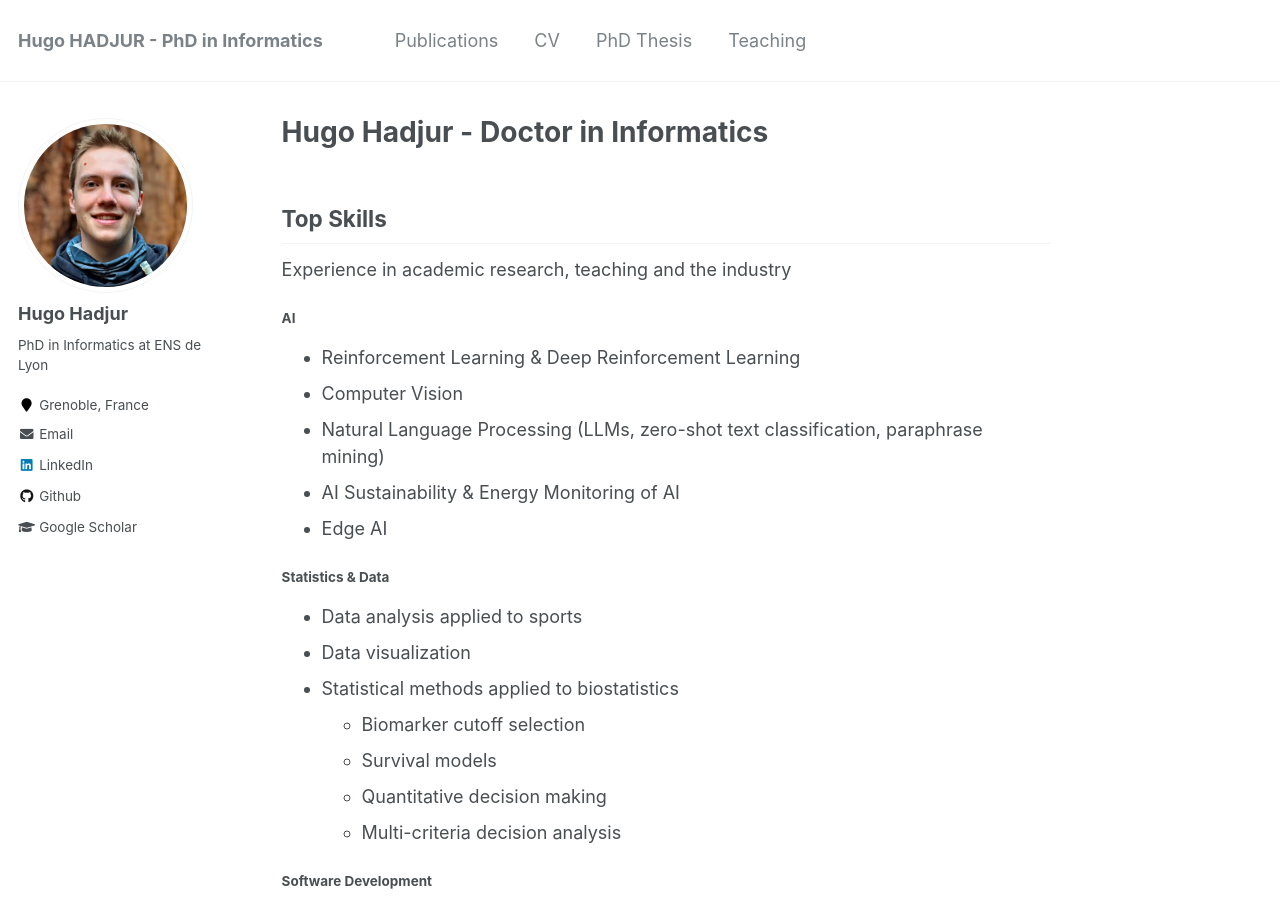
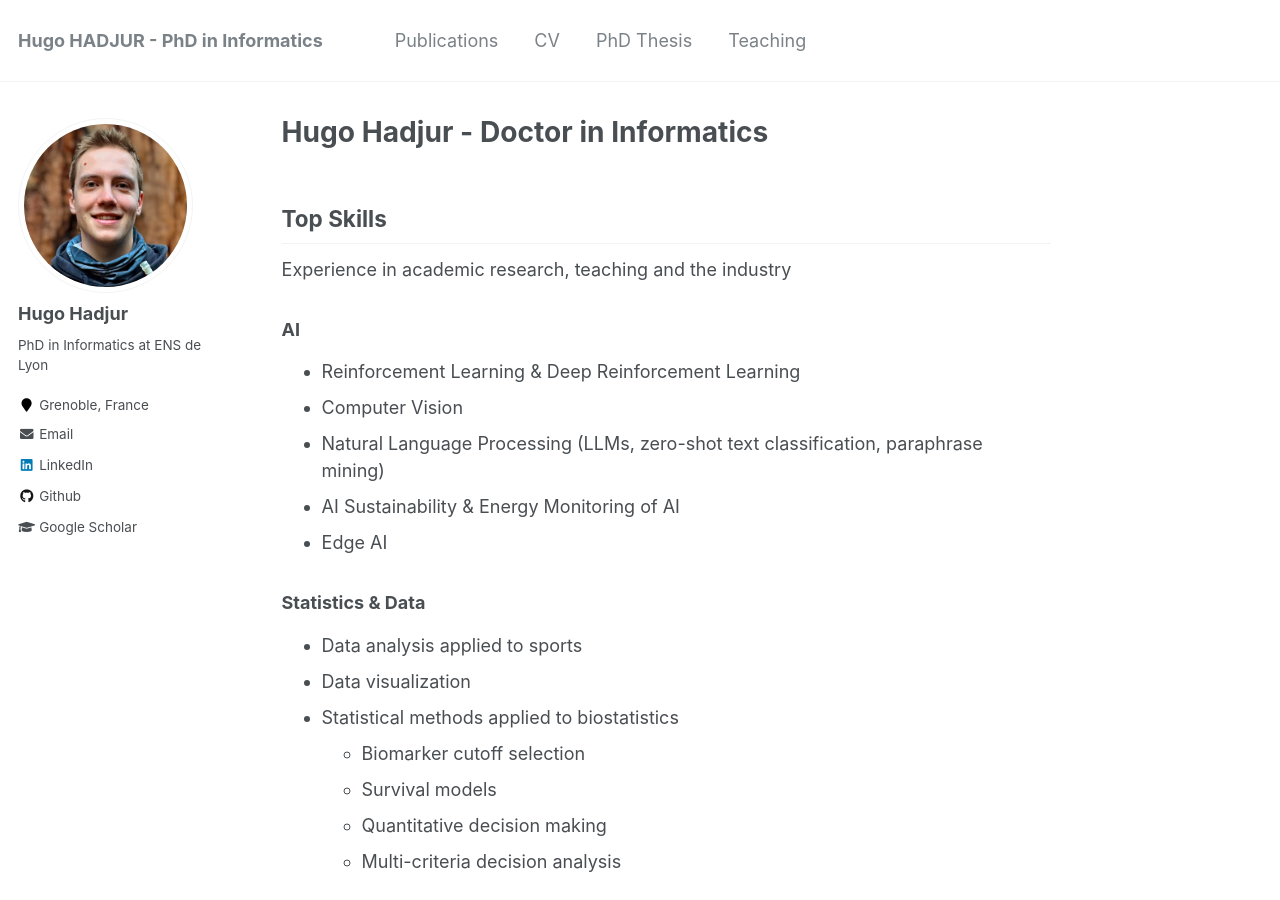
Before and after one commit to hadjurh/hadjurh.github.io, a Jekyll site: the page built from _pages/about.md, in a window 1280 px wide and 900 px high. Built offline with Jekyll 4.4.1, drawn with Linux system fonts in a browser that asks for light colours.

Commit message:
Better size

```diff
--- a/_pages/about.md
+++ b/_pages/about.md
@@ -12,14 +12,14 @@ redirect_from:
 
 Experience in academic research, teaching and the industry
 
-#### AI
+### AI
 * Reinforcement Learning & Deep Reinforcement Learning
 * Computer Vision
 * Natural Language Processing (LLMs, zero-shot text classification, paraphrase mining)
 * AI Sustainability & Energy Monitoring of AI
 * Edge AI
 
-#### Statistics & Data
+### Statistics & Data
 * Data analysis applied to sports
 * Data visualization
 * Statistical methods applied to biostatistics
@@ -28,7 +28,7 @@ Experience in academic research, teaching and the industry
   - Quantitative decision making
   - Multi-criteria decision analysis
 
-#### Software Development
+### Software Development
 * R Shiny app
 * Data visualization Discord bot
 
```
